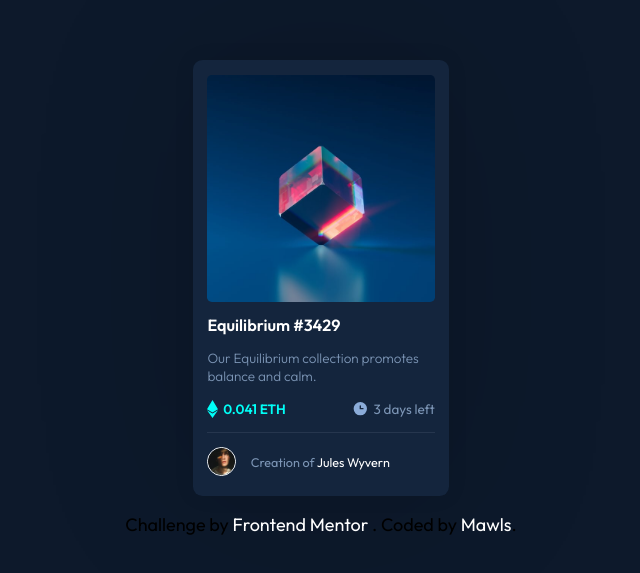
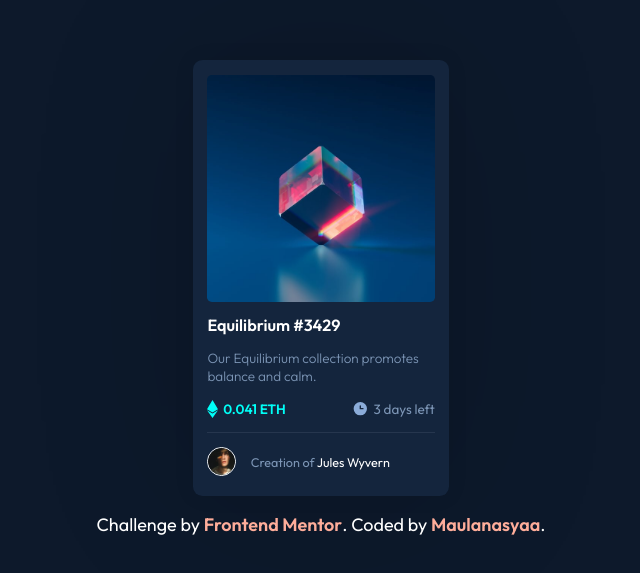
Before and after one commit to maulanasyaa/NFT-Preview-Card-Component.github.io, a plain HTML site: page index.html in a window 1280 px wide. Shown: the part 103-676 px from the top of the page, without its empty margins (319-959 px from the left). Drawn offline with Linux system fonts and the light colour scheme.

Commit message:
edit attribution

```diff
--- a/index.html
+++ b/index.html
@@ -50,8 +50,8 @@
     </main>
     <div class="attribution">
       Challenge by
-      <a href="https://www.frontendmentor.io?ref=challenge" target="_blank">Frontend Mentor</a>
-      . Coded by <a href="https://github.com/Maulanasyaa" target="_blank">Mawls</a>.
+      <a href="https://www.frontendmentor.io?ref=challenge" target="_blank">Frontend Mentor</a>.
+      Coded by <a href="https://github.com/maulanasyaa">Maulanasyaa</a>.
     </div>
   </body>
 </html>
--- a/style.css
+++ b/style.css
@@ -3,9 +3,18 @@
   margin: 0;
 }
 
+.attribution {
+  color: white;
+}
+
 a {
   text-decoration: none;
   color: white;
+}
+
+.attribution a {
+  color: #fead9a;
+  font-weight: bold;
 }
 
 body {
```
